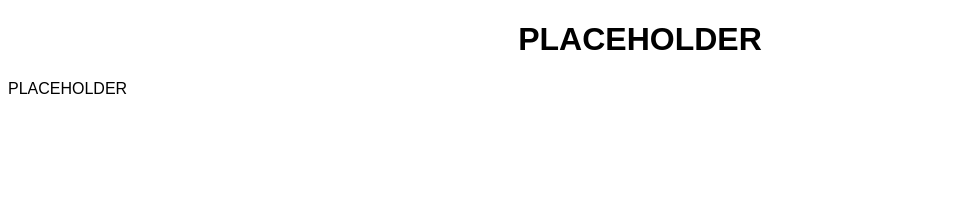
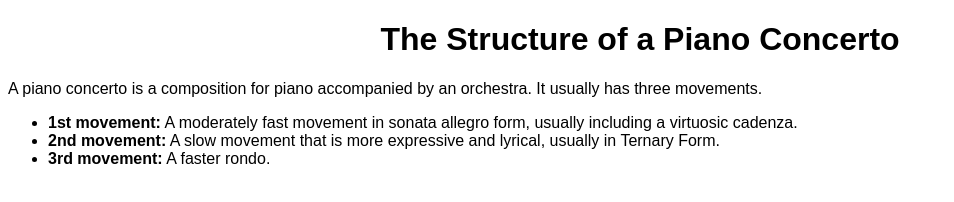
Before and after one commit to SomethingorIdk/fuzzy-chainsaw, a plain HTML site: page index.html in a window 1280 px wide. Shown: the whole page, without its empty margins (0-954 px from the left). Drawn offline with Linux system fonts and the light colour scheme.

Commit message:
Update index.html

```diff
--- a/index.html
+++ b/index.html
@@ -3,7 +3,7 @@
 	<head>
 		<meta charset="UTF-8" />
 		<meta name="viewport" content="width=device-width, initial-scale=1" />
-		<title>PLACEHOLDER</title>
+		<title>The Structure of a Piano Concerto</title>
 		<style>
 			body {
 				font-family: Arial, sans-serif;
@@ -14,7 +14,12 @@
 		</style>
 	</head>
 	<body>
-		<h1>PLACEHOLDER</h1>
-		<p>PLACEHOLDER</p>
+		<h1>The Structure of a Piano Concerto</h1>
+		<p>A piano concerto is a composition for piano accompanied by an orchestra. It usually has three movements.</p>
+		<ul>
+			<li><strong>1st movement:</strong> A moderately fast movement in sonata allegro form, usually including a virtuosic cadenza.</li>
+			<li><strong>2nd movement:</strong> A slow movement that is more expressive and lyrical, usually in Ternary Form.</li>
+			<li><strong>3rd movement:</strong> A faster rondo.</li>
+		</ul>
 	</body>
 </html>
```
